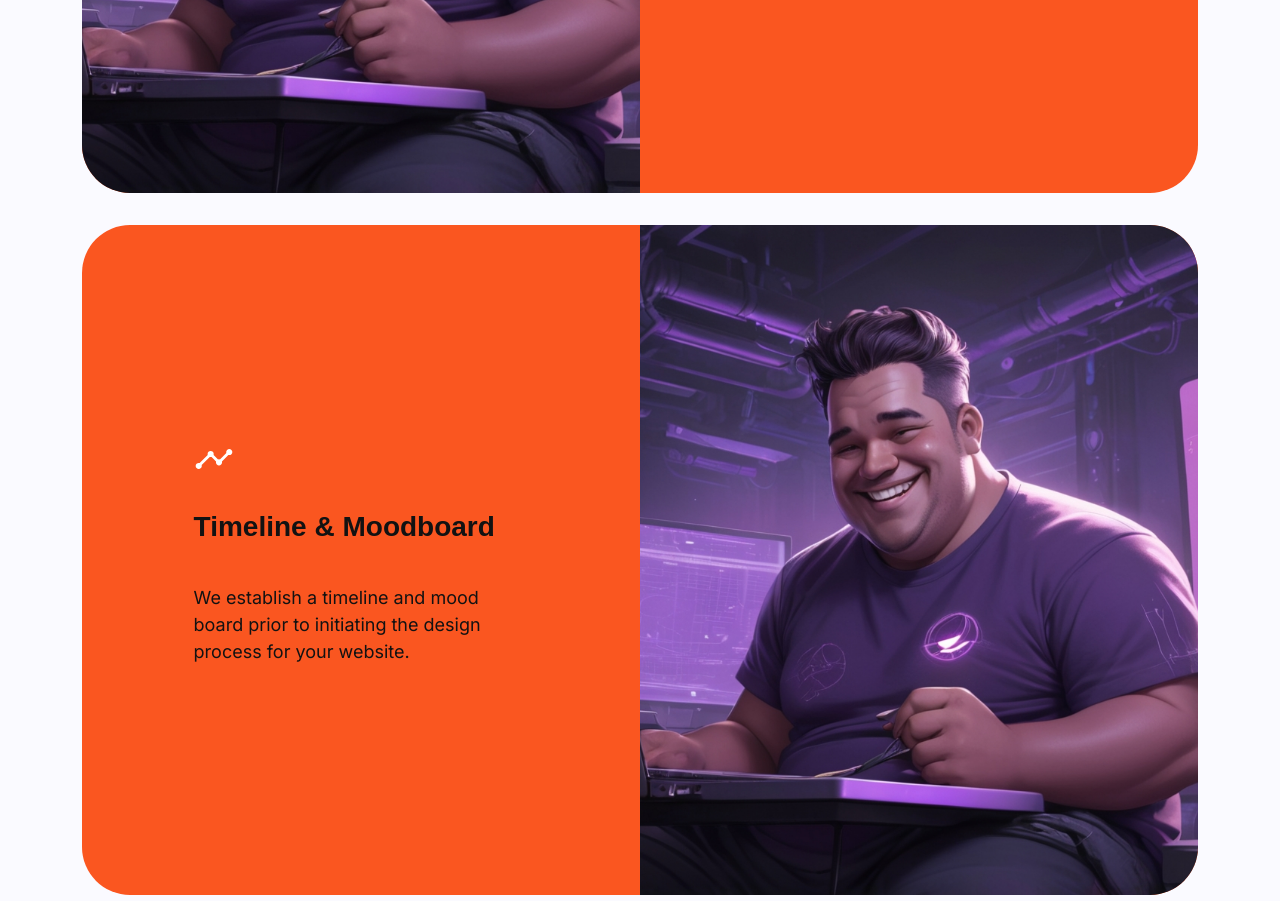
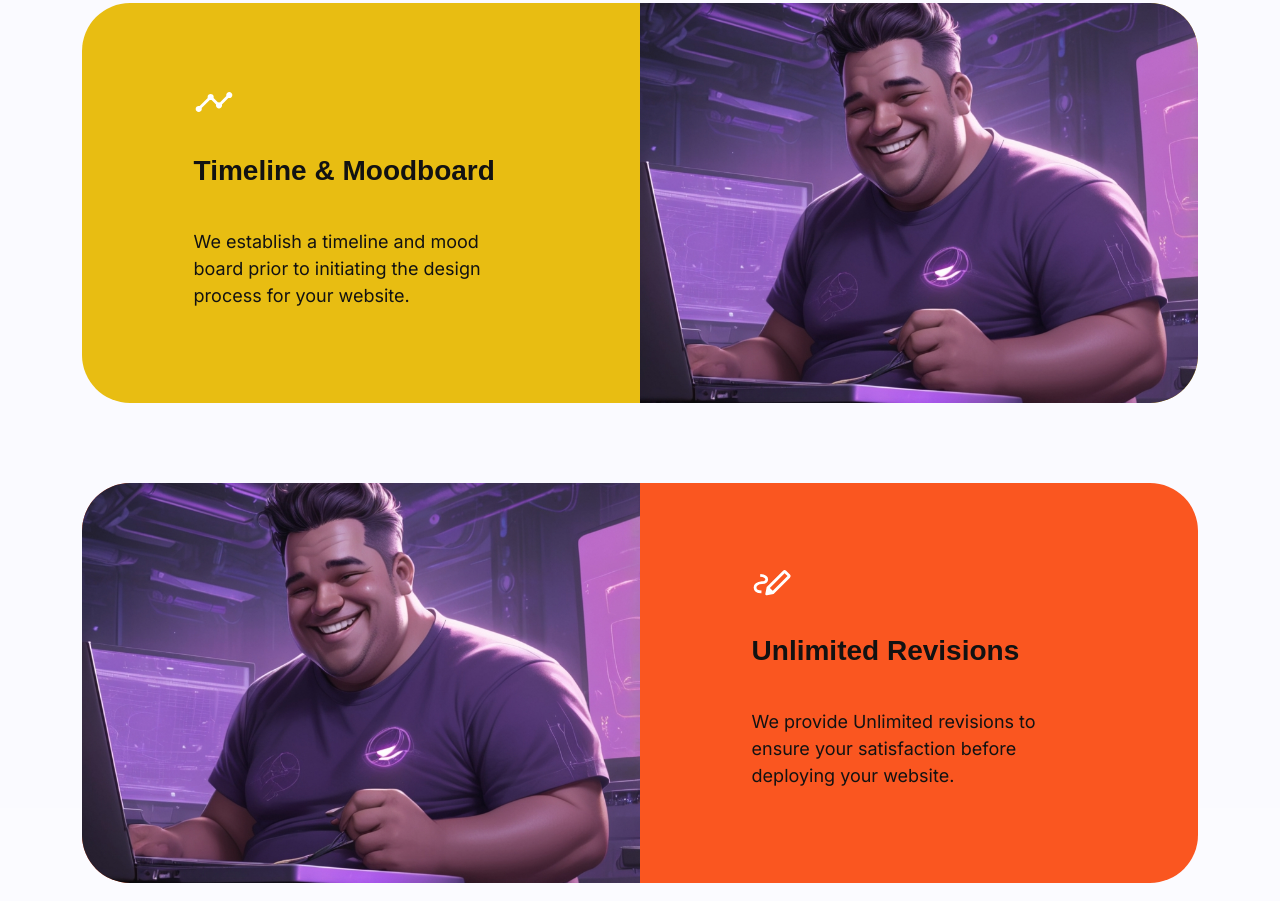
Before and after one commit to bouvandev/newindex, a plain HTML site: page index.html in a window 1280 px wide. Shown: the part 1479-2380 px from the top of the page. Drawn offline with nearby package versions, Linux system fonts and the light colour scheme; a web font is replaced by a local one.

Commit message:
Update index.html

```diff
--- a/index.html
+++ b/index.html
@@ -23,6 +23,12 @@
     -->
 
     <link rel="stylesheet" href="style.css">
+
+    <!-- GSAP SCRIPTs Here↓ -->
+    <script src="https://cdn.jsdelivr.net/npm/gsap@3.12.5/dist/gsap.min.js"></script>
+
+    <script src="https://cdn.jsdelivr.net/npm/gsap@3.12.5/dist/ScrollTrigger.min.js"></script>
+    <!-- GSAP SCRIPTs Here↑ -->
 </head>
 
 <body style="overflow-y: hidden;">
@@ -168,13 +174,12 @@
         <!-- features ↓ -->
         <section>
             <div class="container-fluid">
-                <div class="container">
+                <div class="container gsap">
                     <h2 class="text-center">Features</h2>
                     <p class="text-md-center text-start subheading">We not only distinguish ourselves through competitive pricing, but also through exceptional features.</p>
                     <div class="flex">
-                        <div class="featurebox">
+                        <div class="featurebox1">
                             <div class="image">
-                                <img class="" src="uxdesign.jpg" alt="">
                             </div>
                             <div class="text">
                                 <svg xmlns="http://www.w3.org/2000/svg" height="40px" viewBox="0 -960 960 960" width="40px" fill="#FFFFFF">
@@ -185,10 +190,8 @@
                                 <p>We excel in UI/UX Research delivering higher quality results than your competitors.</p>
                             </div>
                         </div>
-                        <div class="featurebox">
-
+                        <div class="featurebox2">
                             <div class="image order-md-2">
-                                <img class="" src="uxdesign.jpg" alt="">
                             </div>
                             <div class="text order-md-1">
                                 <svg xmlns="http://www.w3.org/2000/svg" height="40px" viewBox="0 -960 960 960" width="40px" fill="#FFFFFF">
@@ -199,9 +202,8 @@
                                 <p>We establish a timeline and mood board prior to initiating the design process for your website.</p>
                             </div>
                         </div>
-                        <div class="featurebox">
+                        <div class="featurebox1">
                             <div class="image">
-                                <img class="" src="uxdesign.jpg" alt="">
                             </div>
                             <div class="text">
                                 <svg xmlns="http://www.w3.org/2000/svg" height="40px" viewBox="0 -960 960 960" width="40px" fill="#FFFFFF">
@@ -220,10 +222,11 @@
                 .flex {
                     display: flex;
                     flex-direction: column;
-                    row-gap: 2rem;
+                    row-gap: 5rem;
                 }
 
-                .featurebox {
+
+                .featurebox1 {
                     position: sticky;
                     top: 10px;
                     width: 100%;
@@ -234,14 +237,24 @@
                     overflow: hidden;
                 }
 
-                .image{
-                    width: 50%;
+                .featurebox2 {
+                    position: sticky;
+                    top: 30px;
+                    width: 100%;
+                    transform-origin: right;
+                    background: #e8bd12;
+                    display: flex;
+                    align-items: center;
+                    border-radius: 3rem;
+                    overflow: hidden;
                 }
 
-                .image img{
-                    max-width: 100%;
-                    aspect-ratio: 1/1.2;
-                    object-fit: cover;
+                .image{
+                    background: url(uxdesign.jpg);
+                    background-position: center;
+                    background-size: cover;
+                    width: 50%;
+                    height: 25rem;
                 }
 
                 .text {
@@ -264,7 +277,7 @@
         <!-- 3 steps ↓ -->
         <section>
             <div class="container-fluid" style="background: transparent;">
-                <div class="container">
+                <div class="container gsap">
                     <h2 class="text-center">Only 3 Steps</h2>
                     <p class="text-md-center text-start subheading">Initiate Journey with me: Begin
                         with
@@ -753,15 +766,31 @@
         <!-- footer section ↑ -->
     </main>
 
+    <script>
+        gsap.registerPlugin(ScrollTrigger);
+
+        gsap.from("h1", {
+            opacity: 0,
+            y: 100,
+            duration: 1.3,
+            ease: "power1",
+            delay: 0,
+            scrollTrigger: "h1",
+        });
+    </script>
 
 
-    <!--
-    bootstrap javascript link
-    is here ↓
--->
+
+    <!--bootstrap javascript linkis here ↓ -->
     <script src="https://cdn.jsdelivr.net/npm/bootstrap@5.3.3/dist/js/bootstrap.bundle.min.js"
         integrity="sha384-YvpcrYf0tY3lHB60NNkmXc5s9fDVZLESaAA55NDzOxhy9GkcIdslK1eN7N6jIeHz"
         crossorigin="anonymous"></script>
+    <!--bootstrap javascript linkis here ↓ -->
+
+
+
+
+
 </body>
 
 </html>
```
